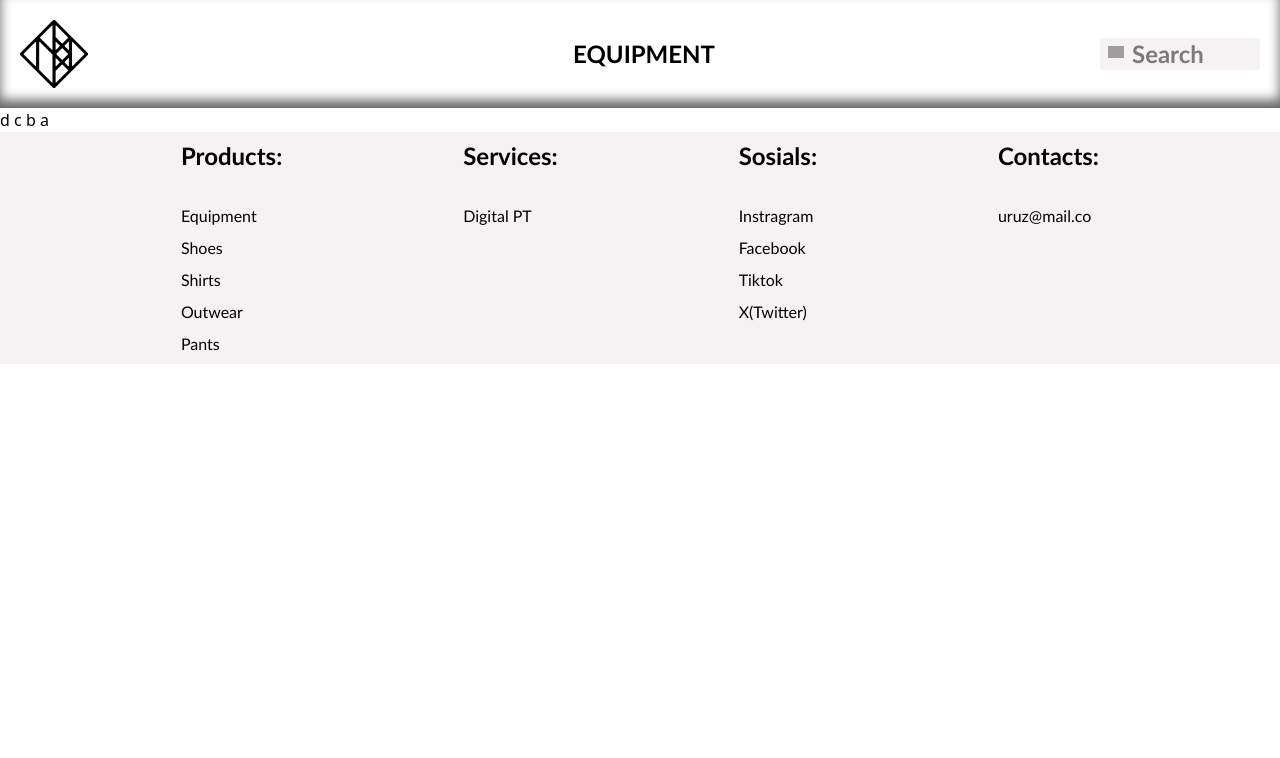
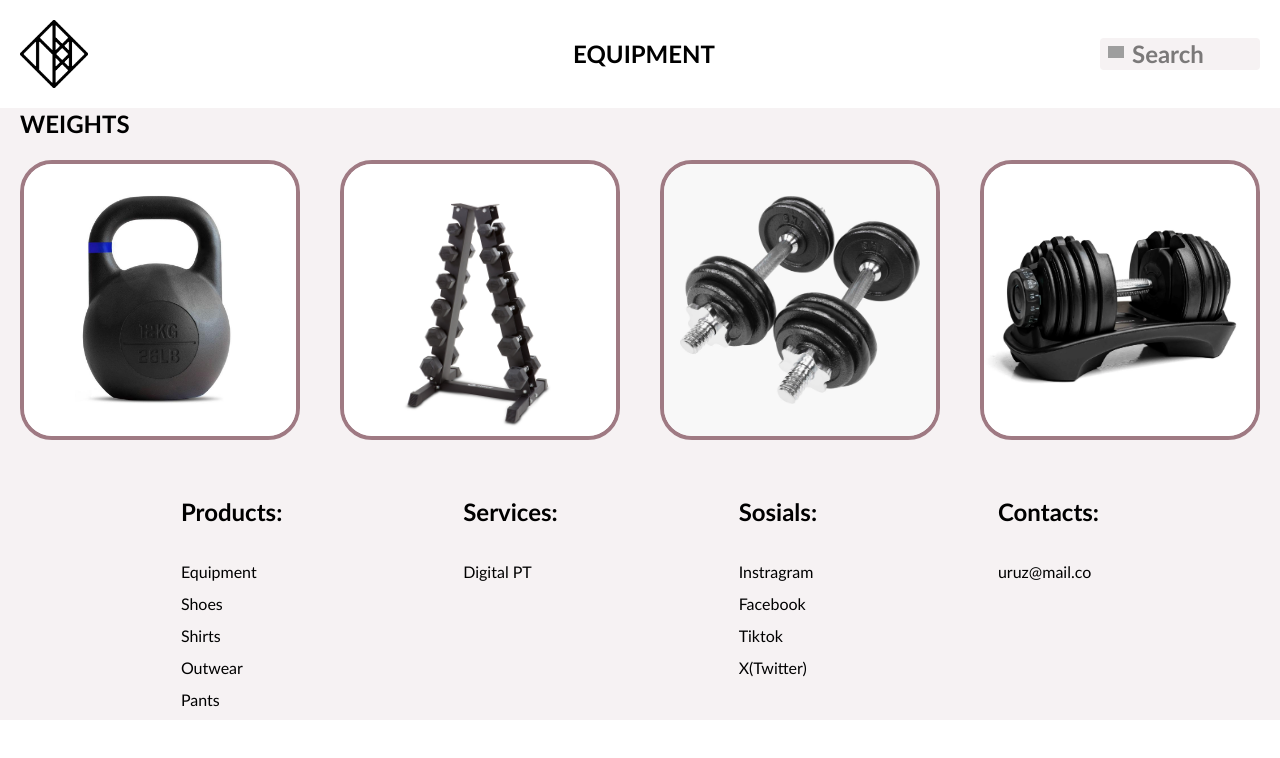
Before and after one commit to SebastianFraKontraktika/bedriftProsjekt-EinEiSaAS, a website: page src/utstyr.html in a window 1280 px wide. Drawn offline with Linux system fonts and the light colour scheme; grey boxes are pictures that could not be loaded.

Commit message:
skitt er funnet ut av :)

```diff
--- a/src/utstyr.html
+++ b/src/utstyr.html
@@ -7,7 +7,7 @@
     <link href="./output.css" rel="stylesheet">
 </head>
 <body>
-    <nav class="flex justify-between items-center text-2xl font-[Trebuchet_MS] font-bold py-5 shadow-[inset_0_-8px_12px_rgba(0,0,0,0.6)]">
+    <nav class="flex justify-between items-center text-2xl font-[Trebuchet_MS] font-bold py-5">
         <a href="index.html">
             <img src="./Nettside_Bilder/URUZ-logo1.png" class="size-17 ml-5" alt="UruzLogo">
         </a>
@@ -20,12 +20,22 @@
         </div>
     </nav>
 
-    <div class="whitespace-nowrap overflow-auto">
-        <a href="">d</a>
-        <a href="">c</a>
-        <a href="">b</a>
-        <a href="">a</a>
-    </div>
+    <article>
+        <section class="overflow-auto whitespace-nowrap bg-uruz-hvit h-95">
+            <h1 class="font-bold text-2xl font-[Trebuchet_MS] ml-5">WEIGHTS</h1>
+            <div class="flex flex-row">
+                <img class="h-70 w-70 m-5 rounded-4xl border-4 border-red-border" src="./Nettside_Bilder/12kg-1.jpg" alt="vekt">
+                <img class="h-70 w-70 m-5 rounded-4xl border-4 border-red-border" src="./Nettside_Bilder/300293-1.jpg" alt="vekt2">
+                <img class="h-70 w-70 m-5 rounded-4xl border-4 border-red-border" src="./Nettside_Bilder/14-7710_xxl_1.jpg" alt="vekt3">
+                <img class="h-70 w-70 m-5 rounded-4xl border-4 border-red-border" src="./Nettside_Bilder/Northflex-Studioshoot_23.April.2024_Web-1376_e3b0f67c-7412-453a-b3bf-d7908309f677.webp" alt="vekt4">
+                <img class="h-70 w-70 m-5 rounded-4xl border-4 border-red-border" src="./Nettside_Bilder/URUZ-logo1.png" alt="vekt5">
+            </div>
+        </section>
+        <section></section>
+        <section></section>
+        <section></section>
+        <section></section>
+    </article>
 
     <footer class="flex flex-row justify-evenly bg-uruz-hvit font-[Trebuchet_MS]">
         <div class="flex flex-col">
```
Also changed, not shown: src/output.css.
